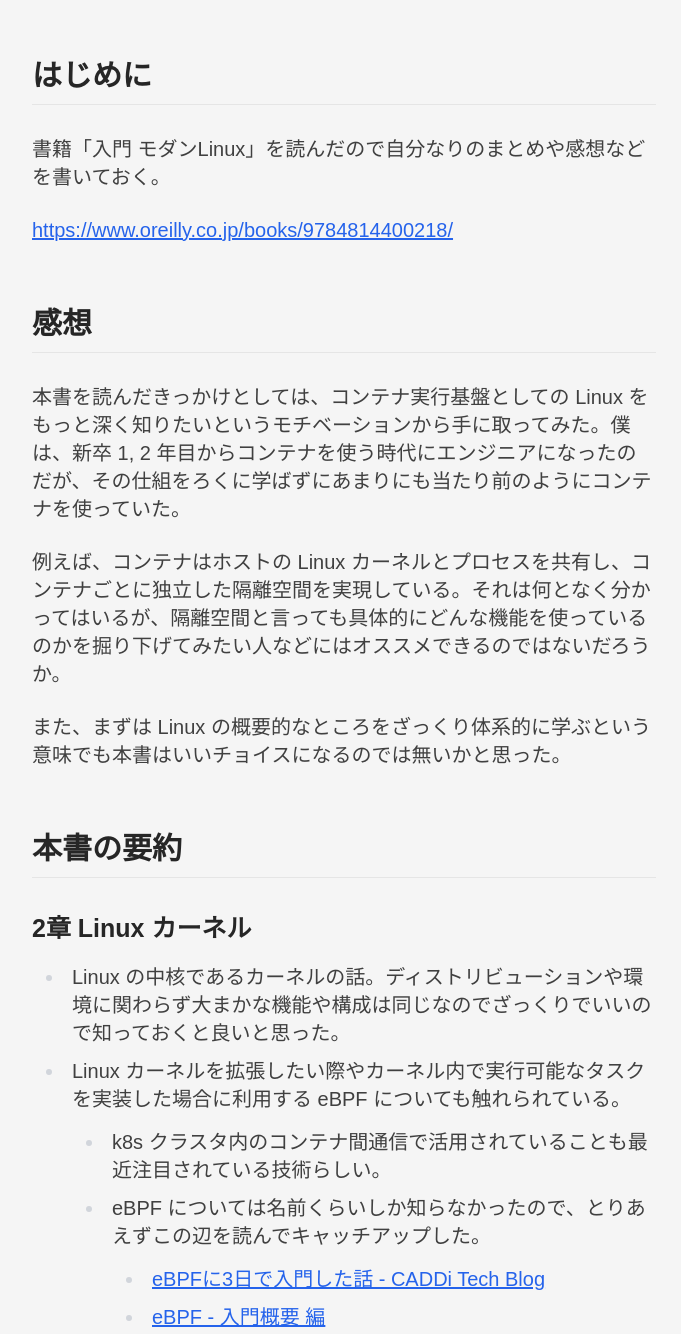
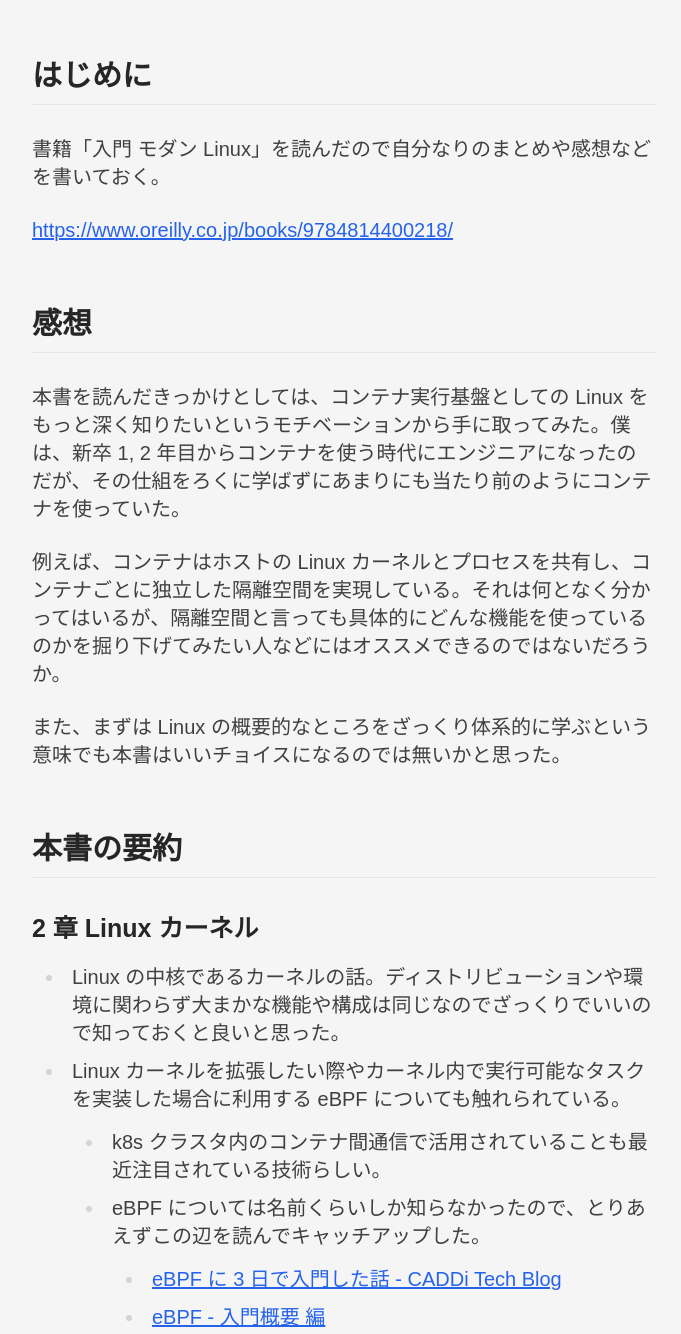
Before and after one commit to ega4432/egashira.dev, an Astro site: page /blog/book-review/learning-modern-linux in a window 1280 px wide. Shown: the part 220-1554 px from the top of the page, without its empty margins (296-977 px from the left). Built offline with nearby package versions, Linux system fonts and the light colour scheme; Astro itself is replaced by a stand-in of ours; some packages are replaced by stand-ins of ours.

Commit message:
chore: execute prettier:fix

```diff
--- a/src/content/blog/book-review/learning-modern-linux.md
+++ b/src/content/blog/book-review/learning-modern-linux.md
@@ -9,7 +9,7 @@ completeDate: "2023-07-23"
 
 ## はじめに
 
-書籍「入門 モダンLinux」を読んだので自分なりのまとめや感想などを書いておく。
+書籍「入門 モダン Linux」を読んだので自分なりのまとめや感想などを書いておく。
 
 https://www.oreilly.co.jp/books/9784814400218/
 
@@ -23,13 +23,13 @@ https://www.oreilly.co.jp/books/9784814400218/
 
 ## 本書の要約
 
-### 2章 Linux カーネル
+### 2 章 Linux カーネル
 
 - Linux の中核であるカーネルの話。ディストリビューションや環境に関わらず大まかな機能や構成は同じなのでざっくりでいいので知っておくと良いと思った。
 - Linux カーネルを拡張したい際やカーネル内で実行可能なタスクを実装した場合に利用する eBPF についても触れられている。
   - k8s クラスタ内のコンテナ間通信で活用されていることも最近注目されている技術らしい。
   - eBPF については名前くらいしか知らなかったので、とりあえずこの辺を読んでキャッチアップした。
-    - [eBPFに3日で入門した話 \- CADDi Tech Blog](https://caddi.tech/archives/3880)
+    - [eBPF に 3 日で入門した話 \- CADDi Tech Blog](https://caddi.tech/archives/3880)
     - [eBPF \- 入門概要 編](https://zenn.dev/hidenori3/articles/e1352e8cfeb2af)
 
 ### 3 章 シェルとスクリプト
@@ -105,7 +105,7 @@ https://www.oreilly.co.jp/books/9784814400218/
 
 - [サーバーレスコンピューティングのための軽量な仮想化機能](https://aws.amazon.com/jp/blogs/news/firecracker-lightweight-virtualization-for-serverless-computing/)
 - [ケルベロス認証（Kerberos Authentication）とは](https://www.infraexpert.com/study/security18.html)
-- [PAM（特権アクセス管理）とは？｜Safeguard – ジュピターテクノロジー株式会社](https://www.jtc-i.co.jp/product/sps/pam.html)
+- [PAM（特権アクセス管理）とは？｜ Safeguard – ジュピターテクノロジー株式会社](https://www.jtc-i.co.jp/product/sps/pam.html)
 - [Nix & NixOS \| Reproducible builds and deployments](https://nixos.org/)
 
 ## 参考
```
Also changed, not shown: src/content/blog/build-and-push-image-using-terraform-null-resource.md (+1 -1 lines), src/content/blog/code-engine-imagepullsecret-with-terraform.md (+2 -1 lines).
